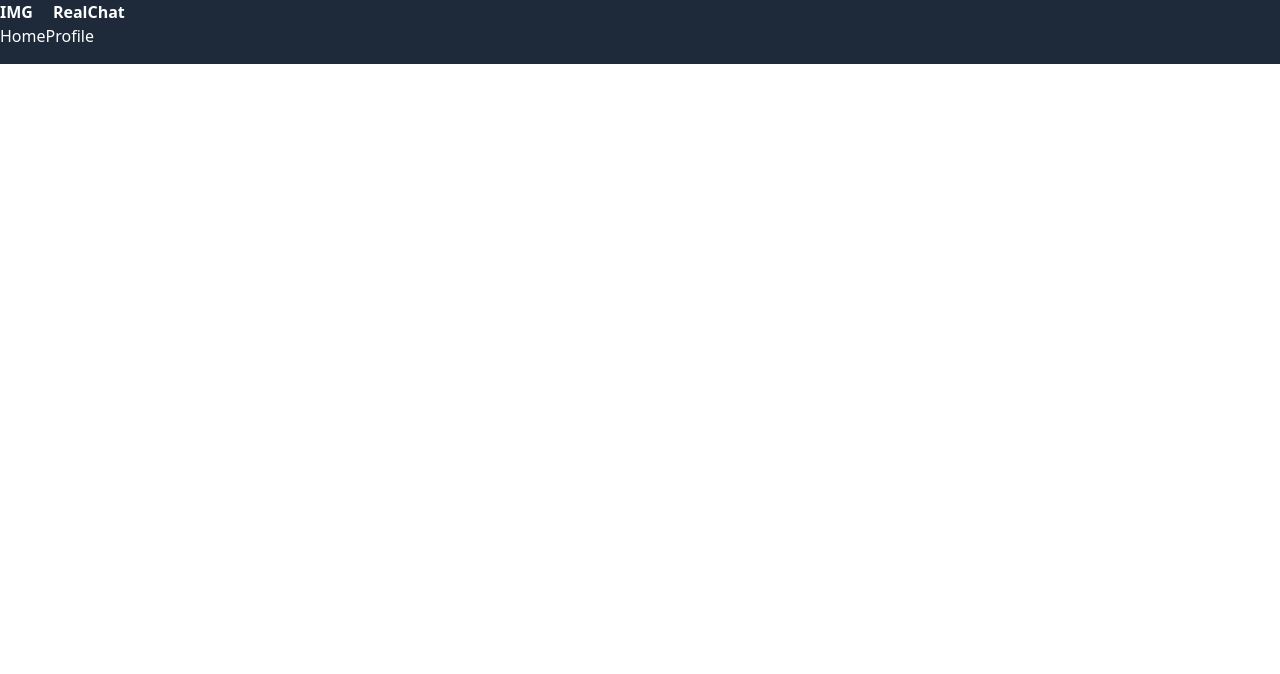
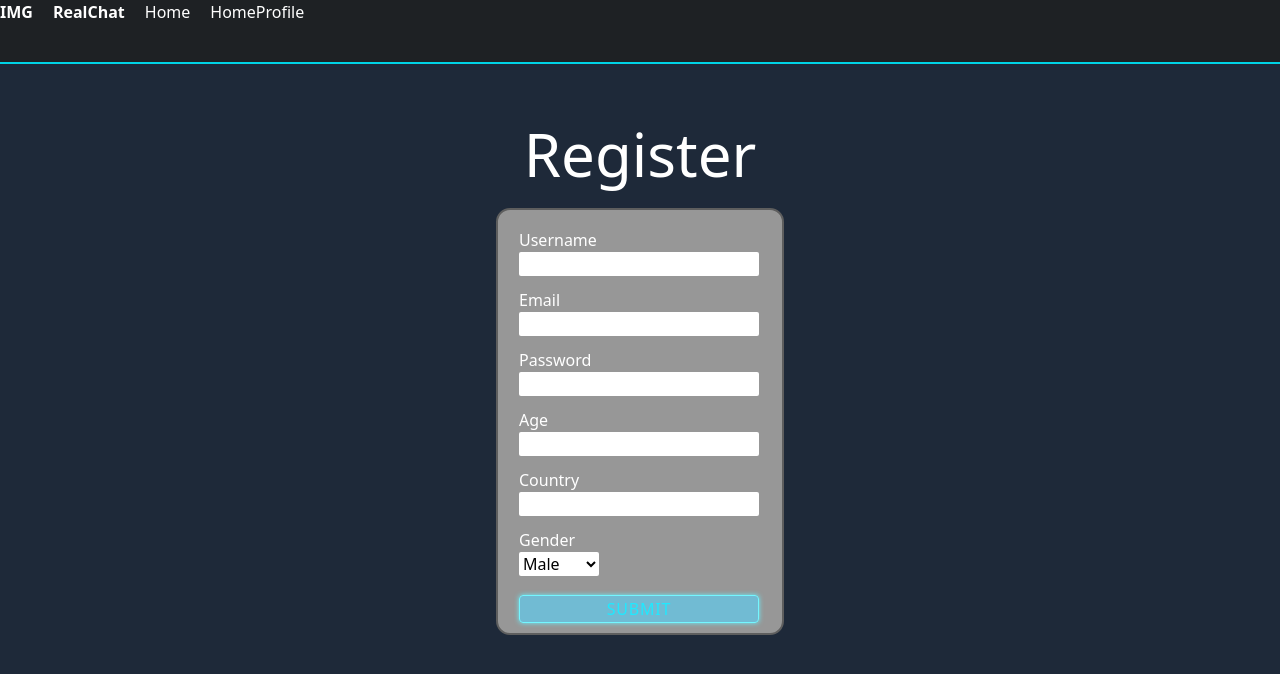
Before and after one commit to Debugger3000/RealChat, an Angular app in the folder chatApplication/: page /register in a window 1280 px wide. Before the commit this address led to /. Shown: the top 674 px of the page. Built offline with nearby package versions, Linux system fonts and the light colour scheme.

Commit message:
Super basic login popup and register page. Using placeholder styling (colours are temp).
Super basic login popup and register page. Using placeholder styling (colours are temp). Click "don't have an account" to go to register page. The form fields are subject to change.

```diff
--- a/chatApplication/angular.json
+++ b/chatApplication/angular.json
@@ -101,5 +101,8 @@
         }
       }
     }
+  },
+  "cli": {
+    "analytics": false
   }
 }
--- a/chatApplication/src/app/app.component.ts
+++ b/chatApplication/src/app/app.component.ts
@@ -3,7 +3,9 @@ import { RouterOutlet, RouterLink, RouterLinkActive } from '@angular/router';
 import { CommonModule } from '@angular/common';
 import { HomeComponent } from './home/home.component';
 import { HeaderComponent } from './components/header/header.component';
+import { FormsModule } from '@angular/forms'
 import { ReactiveFormsModule } from '@angular/forms';
+
 
 @Component({
   selector: 'app-root',
--- a/chatApplication/src/app/app.routes.ts
+++ b/chatApplication/src/app/app.routes.ts
@@ -2,10 +2,12 @@ import { Routes } from '@angular/router';
 import { AboutComponent } from './routes/about/about.component';
 import { NotFoundComponent } from './routes/not-found/not-found.component';
 import { HomeComponent } from './home/home.component';
+import { RegisterComponent } from './register/register.component';
 import { ProfileComponent } from './components/profile/profile.component';
 
 
 export const routes: Routes = [
+    { path: 'register', component: RegisterComponent },
     { path: 'profile', component: ProfileComponent},
     // {
     //     path: '',
--- a/chatApplication/src/app/components/header/header.component.html
+++ b/chatApplication/src/app/components/header/header.component.html
@@ -1,7 +1,4 @@
-
-
-
-<section class="h-16 bg-gray-800">
+<section id="header" class="h-16 bg-[#1e2124] flex flex-row gap-5">
   <div class="flex flex-row gap-5">
     <div>
       <h4 class="text-white font-bold">IMG</h4>
@@ -9,13 +6,19 @@
     <div>
       <h4 class="text-white font-bold">RealChat</h4>
     </div>
-
-
-
+    <div>
+      <a class="text-white" href="/home">Home</a>
+    </div>
   </div>
   <nav class="text-white font-lg">
-        <a routerLink="/home" routerLinkActive="active" ariaCurrentWhenActive="page">Home</a>
-        <a routerLink="/profile" routerLinkActive="active" ariaCurrentWhenActive="page">Profile</a>
-
+    <a routerLink="/home" routerLinkActive="active" ariaCurrentWhenActive="page"
+      >Home</a
+    >
+    <a
+      routerLink="/profile"
+      routerLinkActive="active"
+      ariaCurrentWhenActive="page"
+      >Profile</a
+    >
   </nav>
 </section>
--- a/chatApplication/src/app/components/header/header.component.scss
+++ b/chatApplication/src/app/components/header/header.component.scss
@@ -0,0 +1,6 @@
+
+#header {
+    // background-color: #282b30;
+    border-bottom: 2px solid #00d3e6;
+    // margin-bottom: 2rem;
+}
--- a/chatApplication/src/app/home/home.component.html
+++ b/chatApplication/src/app/home/home.component.html
@@ -1,8 +1,27 @@
-<section class="h-screen bg-gray-800">
-    <div class="flex flex-row">
-        <p>This is home a page</p>
+<section id="homePage" class="h-screen bg-gray-800">
+  <div class="flex flex-col justify-center items-center">
+    <h3 class="text-7xl mt-25 mb-6">Welcome</h3>
+    <button (click)="showLogin()" class="custBtn py-3 px-10">Login</button>
+  </div>
+</section>
 
+<div class="loginPopup flex" [class.closed]="loginClosed">
+  <!--this may be temporary - may want a better way of handling-->
 
-
-    </div>
-</section>
+  <div class="loginBody flex flex-col">
+    <button (click)="closeLogin()" class="exitLogin absolute right-1">X</button>
+    <h3 class="text-4xl mt-3 mb-2">Login</h3>
+    <form>
+      <label>Email</label>
+      <input type="email" required />
+      <label>Password</label>
+      <input type="password" required />
+      <input
+        class="submitBtn"
+        type="submit"
+      /><!---May need changing - needs functionality-->
+    </form>
+    <a class="toRegLink" href="/register">Don't have an account?</a>
+    <!--will go to the register page-->
+  </div>
+</div>
--- a/chatApplication/src/app/home/home.component.scss
+++ b/chatApplication/src/app/home/home.component.scss
@@ -0,0 +1,87 @@
+#homePage {
+
+    color: white;
+
+
+}
+
+
+.loginPopup {
+    // opacity: 0.5;
+    visibility: visible;
+    transition: 0.25s ease-in;
+    position: fixed;
+    // background-color: rgb(76, 76, 76);
+    // top: 15rem;
+    inset: 0;
+    justify-content: center;
+    align-items: center;
+
+}
+
+.loginBody {
+    justify-content: center;
+    align-items: center;
+    border: 2px solid grey;
+    background-color: #979797;
+    opacity: 1;
+    z-index: 20;
+    border-radius: 5px;
+    position: relative;
+    width: 14rem;
+
+    a {
+        color: rgb(0, 110, 255);
+    }
+
+    form {
+        padding: 0.4rem;
+        input:not(.submitBtn) {
+            background-color: white;
+            display: block;
+            width: 12rem;
+            margin-bottom: 1rem;
+        }
+    }
+
+    .exitLogin {
+        box-sizing: border-box;
+        box-shadow: 0 0 5px rgb(104, 240, 255);
+        top: 0;
+        padding: 0 6px;
+        color: rgb(31, 233, 255);
+        margin-top: 0.5rem;
+        border: 1px solid rgb(116, 246, 255);
+        border-radius: 4px;
+        background-color:  rgb(121 205 233 / 87%);
+        transition: background-color 0.2s, box-shadow 0.2s;
+    }
+
+    form > input.submitBtn { //temp - will change
+        box-sizing: border-box;
+        background-color:  rgb(121 205 233 / 87%);
+        box-shadow: 0 0 5px rgb(104, 240, 255);
+        letter-spacing: 0.05em;
+        text-transform: uppercase;
+        color: rgb(31, 233, 255);
+        margin-top: 0.4rem;
+        padding: 2px 10px;
+        border: 1px solid rgb(116, 246, 255);
+        border-radius: 4px;
+        transition: background-color 0.2s, box-shadow 0.2s;
+
+        margin-left: 3.3rem;
+    }
+
+    form > input.submitBtn:active {
+        border: 1px solid rgb(184, 250, 255);
+        background:  rgba(11, 210, 245, 0.868);
+        box-shadow: 0 0 8px rgb(104, 240, 255);
+    }
+}
+
+.closed {
+    // display: none;
+    opacity: 0;
+    visibility: hidden;
+}
--- a/chatApplication/src/app/home/home.component.ts
+++ b/chatApplication/src/app/home/home.component.ts
@@ -1,5 +1,6 @@
 import { CommonModule } from '@angular/common';
 import { Component } from '@angular/core';
+
 @Component({
   selector: 'app-home',
   imports: [],
@@ -7,5 +8,12 @@ import { Component } from '@angular/core';
   styleUrl: './home.component.scss'
 })
 export class HomeComponent {
+  loginClosed = true; //if the login popup is visible or not.
+  showLogin(){
+    this.loginClosed = false;
+  }
+  closeLogin(){
+    this.loginClosed = true;
+  }
 
 }
--- /dev/null
+++ b/chatApplication/src/app/register/register.component.html
@@ -0,0 +1,47 @@
+<section id="registerPage" class="h-screen bg-gray-800">
+  <div class="regBody flex flex-col justify-center items-center">
+    <h3 class="text-6xl mt-15 mb-6">Register</h3>
+    <form>
+      <div class="mt-2 mb-3">
+        <label>Username</label>
+        <input type="text" required />
+      </div>
+      <div class="mb-3">
+        <label>Email</label>
+        <input type="email" required />
+      </div>
+      <div class="mb-3">
+        <label>Password</label>
+        <input type="password" required />
+      </div>
+      <div class="ageInput mb-3">
+        <label>Age</label>
+        <!--may switch for datepicker-->
+        <input
+          type="number"
+          required
+          min="14"
+          max="120"
+        /><!--somewhat random min age-->
+      </div>
+      <div class="mb-3">
+        <label>Country</label>
+        <input type="text" /><!---optional-->
+      </div>
+      <div class="mb-3">
+        <label>Gender</label>
+        <select>
+          <!--optional-->
+          <option>Male</option>
+          <option>Female</option>
+          <option>Other</option>
+          <option>Prefer not to say</option>
+        </select>
+      </div>
+      <input
+        class="submitBtn"
+        type="submit"
+      /><!---May need changing - needs functionality-->
+    </form>
+  </div>
+</section>
--- /dev/null
+++ b/chatApplication/src/app/register/register.component.scss
@@ -0,0 +1,63 @@
+
+#registerPage {
+    color: white;
+
+    .regBody {
+        display: flex;
+        flex-direction: column;
+
+
+    }
+
+    form {
+        padding: 10px 5px;
+        width: 18rem;
+        background-color: #979797;
+        border-radius: 14px;
+        border: 2px solid rgb(94, 94, 94);
+    }
+
+    form * {
+        margin-left: 0.5rem;
+    }
+
+    div > form input, div > form select {
+        background-color: white;
+        color: black;
+        border-radius: 2px;
+        box-sizing: border-box;
+        width: 15rem;
+        display: block;
+    }
+
+    div > form select{
+        width: 5rem;
+    }
+
+    div > form .ageInput {
+        width: 3rem;
+    }
+
+    div > form > input.submitBtn { //temp - will change
+        box-sizing: border-box;
+        background-color:  rgb(109 193 221 / 87%);
+        box-shadow: 0 0 5px rgb(104, 240, 255);
+        letter-spacing: 0.05em;
+        text-transform: uppercase;
+        color: rgb(31, 233, 255);
+        margin-top: 1.2rem;
+        margin-left: 1rem;
+        padding: 1px 6px;
+        border: 1px solid rgb(116, 246, 255);
+        border-radius: 4px;
+        transition: background-color 0.2s, box-shadow 0.2s;
+    }
+
+    div > form > input.submitBtn:active {
+        border: 1px solid rgb(184, 250, 255);
+        background:  rgba(11, 210, 245, 0.868);
+        box-shadow: 0 0 8px rgb(104, 240, 255);
+    }
+
+
+}
--- a/chatApplication/src/styles.scss
+++ b/chatApplication/src/styles.scss
@@ -1,2 +1,23 @@
 /* You can add global styles to this file, and also import other style files */
 @import "tailwindcss";
+
+.custBtn { //temp custom button
+    box-sizing: border-box;
+    box-shadow: 0 0 5px rgb(104, 240, 255);
+
+    letter-spacing: 0.05em;
+    text-transform: uppercase;
+    color: rgb(31, 233, 255);
+    margin-top: 0.5rem;
+    // padding: 2px 10px;
+    border: 1px solid rgb(116, 246, 255);
+    border-radius: 4px;
+    background-color:  rgba(95, 215, 255, 0.674);
+    transition: background-color 0.2s, box-shadow 0.2s;
+  }
+
+  .custBtn:active {
+    border: 1px solid rgb(184, 250, 255);
+    background:  rgba(11, 210, 245, 0.868);
+    box-shadow: 0 0 8px rgb(104, 240, 255);
+  }
```
Also changed, not shown: chatApplication/src/app/register/register.component.ts (added, +11 -0 lines), 1 other file (tests, documents, lock files or other folders). Lines whose indentation alone changed are shown as unchanged.
